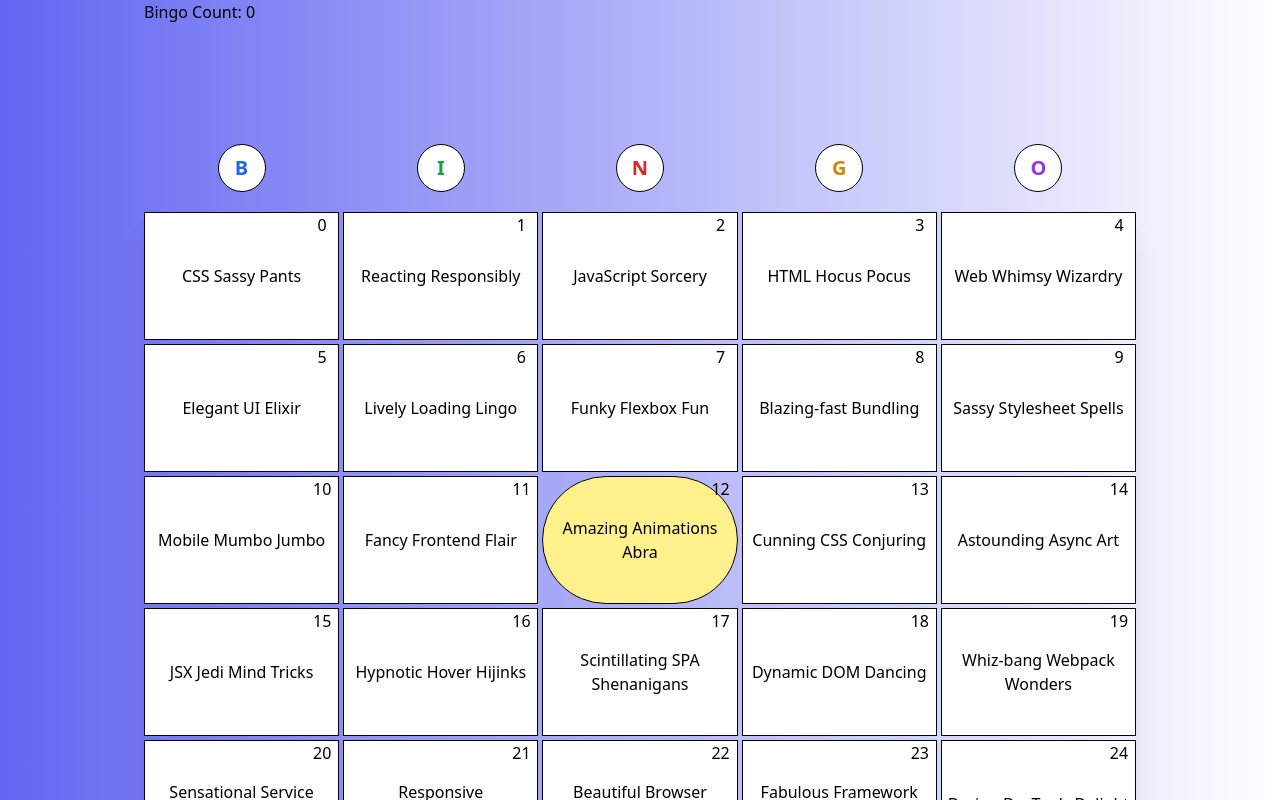
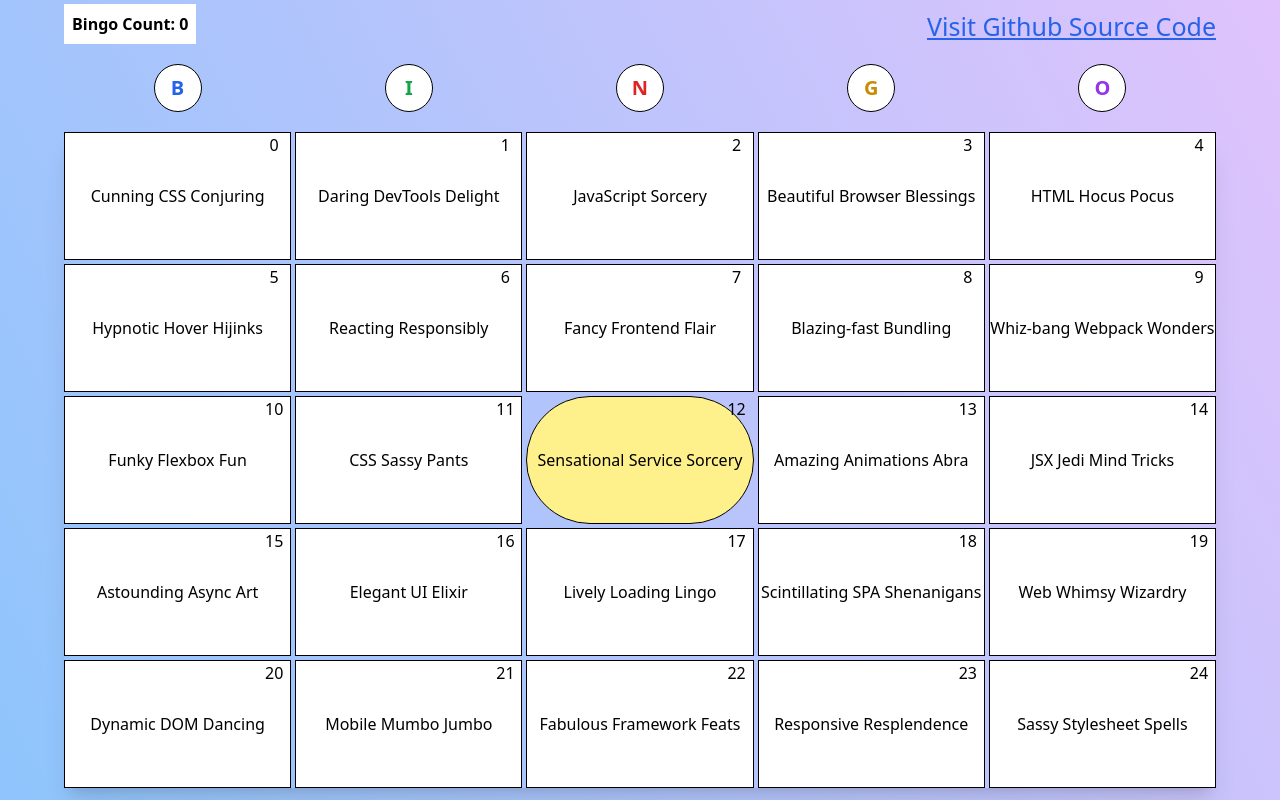
Before and after one commit to kaisbitar/sensory-minds, a React (Vite) app: page / in a window 1280 px wide. Shown: the top 800 px of the page. Built offline with nearby package versions, Linux system fonts and the light colour scheme.

Commit message:
Updated css and added comments

```diff
--- a/src/App.jsx
+++ b/src/App.jsx
@@ -2,12 +2,22 @@ import Board from './components/Board'
 
 function App() {
   return (
-    <div className='
-      pt-36
-      md:p-36
-      bg-gradient-to-r
-      from-indigo-500'
-    >
+    <div className='pt-12 md:p-16'>
+      <a className='
+        hidden
+        sm:block
+        absolute
+        right-16
+        top-2
+        text-2xl
+        text-blue-600
+        underline'
+        target="_blank"
+        href="https://github.com/kaisbitar/sensory-minds"
+        rel="noreferrer"
+      >
+        Visit Github Source Code
+      </a>
       <Board />
     </div>
   )
--- a/src/components/Board.jsx
+++ b/src/components/Board.jsx
@@ -1,45 +1,45 @@
-
 import Cell from './Cell'
 import Celebration from './Celebration';
 import checkWinningPattern from '../functions/winningCalculator'
-import bingoBoard from '../constants/bingoBoard'
+import cards from '../constants/cards'
 import { useState } from 'react';
 
 const BingoBoard = () => {
+  // set initial states
   const [celebrate, setCelebrate] = useState(false)
-  const [cellMapper, setCellMapper] = useState({ 12: true });
+  const [cellMapper, setCellMapper] = useState({ 12: true }); // mark center cell as true
   const [winningArrays, setWinningArray] = useState([])
 
-
+  // function to handle cell click event
   const cellClickHandler = (index, status) => {
-
-    setCelebrate(false)
+    setCelebrate(false) // reset celebration state
     if (!status) {
-      delete cellMapper[index]
+      delete cellMapper[index] // if cell is unchecked, remove it from mapper
       return
     }
 
     setCellMapper(() => {
-      let tempCellMapper = cellMapper
-      tempCellMapper[index] = true
-      return tempCellMapper
+      let tempCellMapper = cellMapper // create a copy of cell mapper
+      tempCellMapper[index] = true // mark the cell as true
+      return tempCellMapper // return the updated mapper
     })
 
-    let tempWinningArray = winningArrays
+    let tempWinningArray = winningArrays // create a copy of winning array
     setWinningArray(() => {
-      tempWinningArray = (checkWinningPattern(cellMapper))
-      return tempWinningArray
+      tempWinningArray = (checkWinningPattern(cellMapper)) // check for winning patterns and update winning array
+      return tempWinningArray // return the updated winning array
     })
 
-
+    // check if current index is part of any winning pattern
     for (let i = 0; i < tempWinningArray.length; i++) {
       if (tempWinningArray[i].includes(index)) {
-        setCelebrate(true)
+        setCelebrate(true) // set celebrate state to true for celebration animation
         break
       }
     }
   }
 
+  // create board cells from constants
   const boardCells = [];
   for (let row = 0; row < 5; row++) {
     for (let col = 0; col < 5; col++) {
@@ -47,22 +47,23 @@ const BingoBoard = () => {
       boardCells.push(
         <Cell
           key={index}
-          cellData={bingoBoard[index]}
+          cellData={cards[index]} // set card data for cell
           cellIndex={index}
-          passStatusToBoard={cellClickHandler}
+          passStatusToBoard={cellClickHandler} // pass click event handler to cell
         />
       );
     }
   }
 
+  // render bingo board
   return (
     <>
-      <div className='top-0 absolute'>Bingo Count: {winningArrays.length}</div>
+      <div className='top-0 absolute bg-white p-2 mt-1 font-bold'>Bingo Count: {winningArrays.length}</div>
       <Celebration celebrate={celebrate} />
       <div className='
         grid
         grid-cols-5
-        gap-1
+        md:gap-1
         shadow-xl'
       >
         {boardCells}
@@ -71,6 +72,4 @@ const BingoBoard = () => {
   );
 };
 
-
-
 export default BingoBoard
--- a/src/components/Celebration.jsx
+++ b/src/components/Celebration.jsx
@@ -1,23 +1,28 @@
 import { useEffect, useState } from 'react';
 
+// Component for displaying a winning celebration
 const Celebration = ({ celebrate }) => {
+
+  // Set initial state of class to show the component
   const [celebrateClass, setCelebrateClass] = useState('block')
 
   useEffect(() => {
+    // If celebrate is true, add animation class and then remove it after 1600ms
     if (celebrate) {
-      setCelebrateClass('animate-ping animate-spin z-10 relative')
-      setTimeout(() => { setCelebrateClass('block') }, 1600)
+      setCelebrateClass(' animate-spin pb-96 z-10 relative')
+      setTimeout(() => { setCelebrateClass('block') }, 2000)
       return
     }
   }, [celebrate])
 
+  // Return the component with dynamic class and some text in different colors
   return (
-    <div className={` ${celebrateClass} grid grid-cols-5 gap-1  text-center transition ease-in-out delay-150 text-xl	 `}>
-      <span className={`  bg-white border border-black p-2 w-12 m-auto font-bold rounded-full mb-5 text-blue-600`}>B</span>
-      <span className={`  bg-white border border-black p-2 w-12 m-auto font-bold rounded-full mb-5 text-green-600`}>I</span>
-      <span className={`  bg-white border border-black p-2 w-12 m-auto font-bold rounded-full mb-5 text-red-600`}>N</span>
-      <span className={`  bg-white border border-black p-2 w-12 m-auto font-bold rounded-full mb-5 text-yellow-600`}>G</span>
-      <span className={`  bg-white border border-black p-2 w-12 m-auto font-bold rounded-full mb-5 text-purple-600`}>O</span>
+    <div className={`${celebrateClass} grid grid-cols-5 gap-1  text-center transition ease-in-out delay-150 text-xl`}>
+      <span className={`bg-white border border-black p-2 w-12 m-auto font-bold rounded-full mb-5 text-blue-600`}>B</span>
+      <span className={`bg-white border border-black p-2 w-12 m-auto font-bold rounded-full mb-5 text-green-600`}>I</span>
+      <span className={`bg-white border border-black p-2 w-12 m-auto font-bold rounded-full mb-5 text-red-600`}>N</span>
+      <span className={`bg-white border border-black p-2 w-12 m-auto font-bold rounded-full mb-5 text-yellow-600`}>G</span>
+      <span className={`bg-white border border-black p-2 w-12 m-auto font-bold rounded-full mb-5 text-purple-600`}>O</span>
     </div>
   )
 }
--- a/src/constants/bingoBoard.js
+++ b/src/constants/cards.js
@@ -1,4 +1,4 @@
-const bingoBoard = [
+const cards = [
   "CSS Sassy Pants",
   "Reacting Responsibly",
   "JavaScript Sorcery",
@@ -25,4 +25,5 @@ const bingoBoard = [
   "Fabulous Framework Feats",
   "Daring DevTools Delight"
 ]
-export default bingoBoard
+//Shuffle the array of cards
+export default cards.sort(() => 0.5 - Math.random())
--- a/src/index.css
+++ b/src/index.css
@@ -3,12 +3,8 @@
 @tailwind utilities;
 
 #root {
-  padding: 0;
+  width: 100vw;
+  height: 100vh;
+  background-color: #8EC5FC;
+  background-image: linear-gradient(62deg, #8EC5FC 0%, #E0C3FC 100%);
 }
-
-.celebrate {
-  background: #7ee70df0;
-  font-size: 40px;
-  font-family: sans-serif;
-  text-align: center;
-}
```
Also changed, not shown: src/components/Cell.jsx (+7 -14 lines), src/functions/winningCalculator.js (+9 -2 lines), 1 other file (tests, documents, lock files or other folders).
